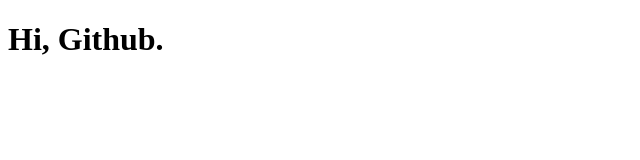
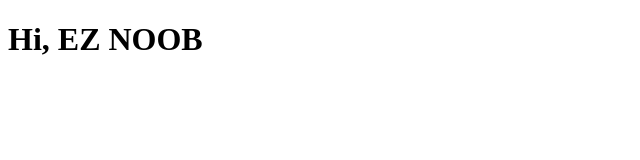
Before and after one commit to JJAYTEST/Day2-Project1, a plain HTML site: page index.html in a window 1280 px wide. Shown: the whole page, without its empty margins (0-640 px from the left). Drawn offline with Linux system fonts and the light colour scheme.

Commit message:
แก้ไข้ index[EZ NOOB]

```diff
--- a/index.html
+++ b/index.html
@@ -6,7 +6,7 @@
 </head>
 <body>
 
-<h1>Hi, Github.</h1>
+<h1>Hi, EZ NOOB</h1>
 
 </body>
 </html>
```
